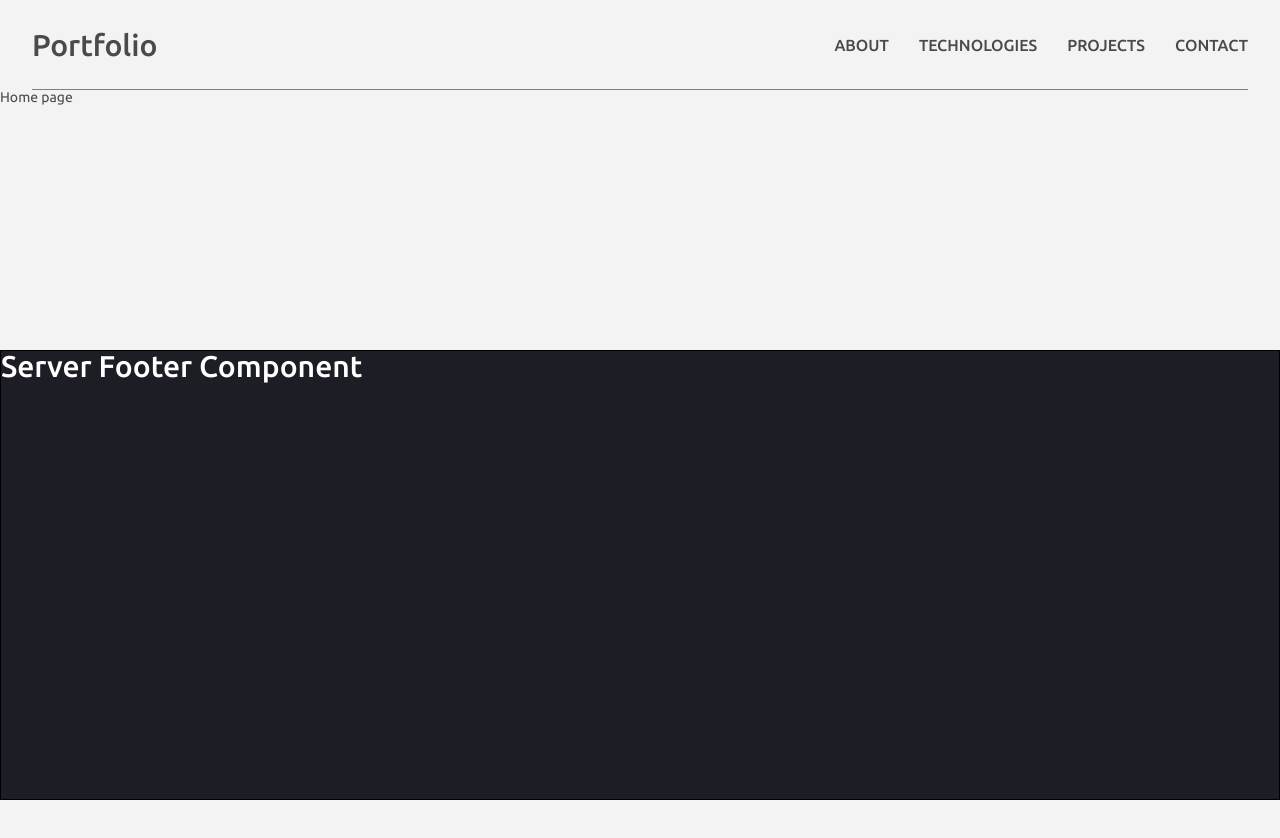
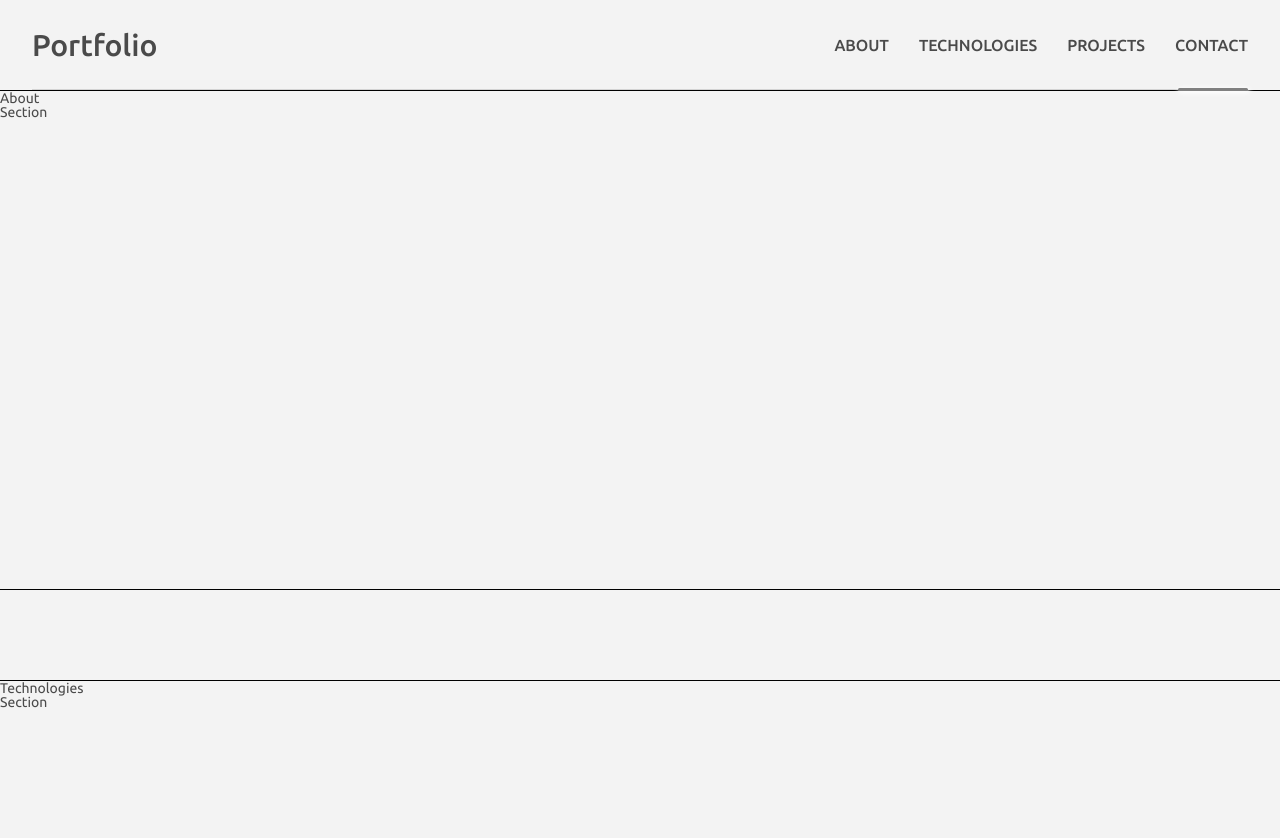
Before and after one commit to Ruslan-Gubin/portfolio, a Next.js app: page / in a window 1280 px wide. Shown: the top 838 px of the page. Before the commit the page ends 800 px from the top, so only its background shows below. Built offline with nearby package versions, Linux system fonts and the light colour scheme.

Commit message:
update smooth scroll

```diff
--- a/src/app/page.tsx
+++ b/src/app/page.tsx
@@ -1,9 +1,21 @@
+import { HomeAbout } from "@/widgets/home/home-about/HomeAbout";
 import styles from "./styles/pages/Home.module.scss";
 
 export default function Home() {
   return (
-    <>
-      <div className={styles.root}>Home page</div>
-    </>
+    <div className={styles.root}>
+      <div id="about" style={{ paddingTop: 90 }}>
+        <HomeAbout title="About" />
+      </div>
+      <div id="technologies" style={{ paddingTop: 90 }}>
+        <HomeAbout title="Technologies" />
+      </div>
+      <div id="projects" style={{ paddingTop: 90 }}>
+        <HomeAbout title="Projects" />
+      </div>
+      <div id="contact" style={{ paddingTop: 90 }}>
+        <HomeAbout title="Contacts" />
+      </div>
+    </div>
   );
 }
--- a/src/app/styles/globals.scss
+++ b/src/app/styles/globals.scss
@@ -13,6 +13,7 @@
   --font-size-navigation: 16px;
   --font-size-header-title: 30px;
   --table-small: 670px;
+  --header-height: 90px;
   color-scheme: light;
 }
 
@@ -22,6 +23,7 @@ body {
   color: var(--gray-color-text);
   background-color: var(--bg-body-color);
   user-select: none;
+  scroll-behavior: smooth;
 
   &::-webkit-scrollbar {
     height: 8px;
--- a/src/app/styles/pages/Home.module.scss
+++ b/src/app/styles/pages/Home.module.scss
@@ -1,2 +1,3 @@
 .root {
+  // padding-top: 150px;
 }
--- /dev/null
+++ b/src/widgets/home/home-about/HomeAbout.module.scss
@@ -0,0 +1,5 @@
+.aboutSection {
+  height: 500px;
+  border-bottom: 1px solid black;
+  border-top: 1px solid black;
+}
--- /dev/null
+++ b/src/widgets/home/home-about/HomeAbout.tsx
@@ -0,0 +1,17 @@
+import styles from "./HomeAbout.module.scss";
+
+type Props = {
+  title: string;
+};
+
+const HomeAbout = ({ title }: Props) => {
+  return (
+    <section className={styles.aboutSection}>
+      <span>{title}</span>
+      <br />
+      <span>Section</span>
+    </section>
+  );
+};
+
+export { HomeAbout };
--- a/src/widgets/layout/layout-burger-menu/LayoutBurgerMenu.module.scss
+++ b/src/widgets/layout/layout-burger-menu/LayoutBurgerMenu.module.scss
@@ -1,6 +1,5 @@
 .burgerMenu {
   display: none;
-  background-color: green;
 
   @media (max-width: 670px) {
     display: block;
@@ -32,13 +31,13 @@
 .mobileMenu {
   display: none;
   @media (max-width: 670px) {
-    width: 100%;
+    width: 110vw;
     height: 100vh;
     background-color: var(--footer-bg-color);
     color: var(--light-text-color);
-    position: fixed;
+    position: absolute;
     top: 0;
-    left: -100%;
+    left: -120%;
     display: flex;
     align-items: center;
 
@@ -56,7 +55,7 @@
   width: 42px;
   aspect-ratio: 1/1;
   position: absolute;
-  right: 10px;
+  right: 10%;
   top: 20px;
   background-color: transparent;
 }
@@ -89,6 +88,11 @@
   color: var(--light-text-color);
   font-weight: 800;
   position: relative;
+  text-transform: uppercase;
+
+  a {
+    color: currentColor;
+  }
 }
 
 .mobileMenuOpen {
@@ -113,19 +117,19 @@
 
 @keyframes openMenu {
   0% {
-    left: -100%;
+    left: -120%;
   }
   100% {
-    left: 0;
+    left: -20px;
   }
 }
 
 @keyframes closeMenu {
   0% {
-    left: 0;
+    left: -20px;
   }
   100% {
-    left: -100%;
+    left: -120%;
   }
 }
 
--- a/src/widgets/layout/layout-burger-menu/LayoutBurgerMenu.tsx
+++ b/src/widgets/layout/layout-burger-menu/LayoutBurgerMenu.tsx
@@ -1,6 +1,7 @@
 "use client";
 import { useRef, useState } from "react";
 import styles from "./LayoutBurgerMenu.module.scss";
+import Link from "next/link";
 
 type Props = {
   navList: string[];
@@ -19,9 +20,9 @@ const LayoutBurgerMenu = ({ navList }: Props) => {
     menuRef.current.classList.remove(
       isOpen ? styles.mobileMenuClose : styles.mobileMenuOpen,
     );
+    document.body.style.overflow = !isOpen ? "auto" : "hidden";
     setIsOpen((prev) => !prev);
   };
-  console.log(navList);
 
   return (
     <>
@@ -52,8 +53,9 @@ const LayoutBurgerMenu = ({ navList }: Props) => {
               style={{ animationDuration: `${(index + 1) * 0.2}s` }}
               key={item}
               className={styles.navListItem}
+              onClick={handleToggleMenu}
             >
-              {item}
+              <Link href={`/#${item}`}>{item}</Link>
             </li>
           ))}
         </ul>
--- a/src/widgets/layout/layout-header-navigate/LayoutHeaderNavigate.module.scss
+++ b/src/widgets/layout/layout-header-navigate/LayoutHeaderNavigate.module.scss
@@ -1,4 +1,5 @@
 .headerNavigate {
+  position: relative;
   @media (max-width: 670px) {
     display: none;
   }
@@ -14,4 +15,19 @@
   cursor: pointer;
   text-transform: uppercase;
   font-weight: 500;
+  a {
+    color: var(--gray-color-text);
+  }
 }
+
+.activeLine {
+  width: 70px;
+  height: 3px;
+  position: absolute;
+  top: 51px;
+  right: 0px;
+  background-color: gray;
+  border-radius: 20px;
+  transition: right 0.4s linear;
+  box-shadow: 1px 1px 5px 1px white;
+}
--- a/src/widgets/layout/layout-header-navigate/LayoutHeaderNavigate.tsx
+++ b/src/widgets/layout/layout-header-navigate/LayoutHeaderNavigate.tsx
@@ -1,3 +1,4 @@
+import Link from "next/link";
 import styles from "./LayoutHeaderNavigate.module.scss";
 
 type Props = {
@@ -10,10 +11,13 @@ const LayoutHeaderNavigate = ({ navList }: Props) => {
       <ul className={styles.headerNavList}>
         {navList.map((item) => (
           <li key={item} className={styles.headerNavItem}>
-            {item}
+            <Link href={`/#${item}`} legacyBehavior>
+              {item}
+            </Link>
           </li>
         ))}
       </ul>
+      <div className={styles.activeLine}></div>
     </nav>
   );
 };
--- a/src/widgets/layout/layout-header/LayoutHeader.module.scss
+++ b/src/widgets/layout/layout-header/LayoutHeader.module.scss
@@ -1,6 +1,6 @@
 .headerSection {
-  height: 90px;
-  min-height: 90px;
+  height: var(--header-height);
+  min-height: var(--header-height);
   display: flex;
   align-items: center;
   justify-content: center;
@@ -9,7 +9,11 @@
   display: flex;
   justify-content: space-between;
   margin: 0 auto;
-  border-bottom: 1px solid gray;
+  border-bottom: 1px solid lightgray;
+  position: sticky;
+  position: fixed;
+  left: 50%;
+  transform: translateX(-50%);
 }
 
 .headerSectionTitle {
--- a/src/widgets/layout/layout-header/LayoutHeader.tsx
+++ b/src/widgets/layout/layout-header/LayoutHeader.tsx
@@ -2,7 +2,7 @@ import styles from "./LayoutHeader.module.scss";
 import { LayoutHeaderNavigate } from "../layout-header-navigate/LayoutHeaderNavigate";
 import { LayoutBurgerMenu } from "../layout-burger-menu/LayoutBurgerMenu";
 
-const navList = ["About", "Technologies", "Projects", "Contact"];
+const navList = ["about", "technologies", "projects", "contact"];
 
 const LayoutHeader = () => {
   return (
```
